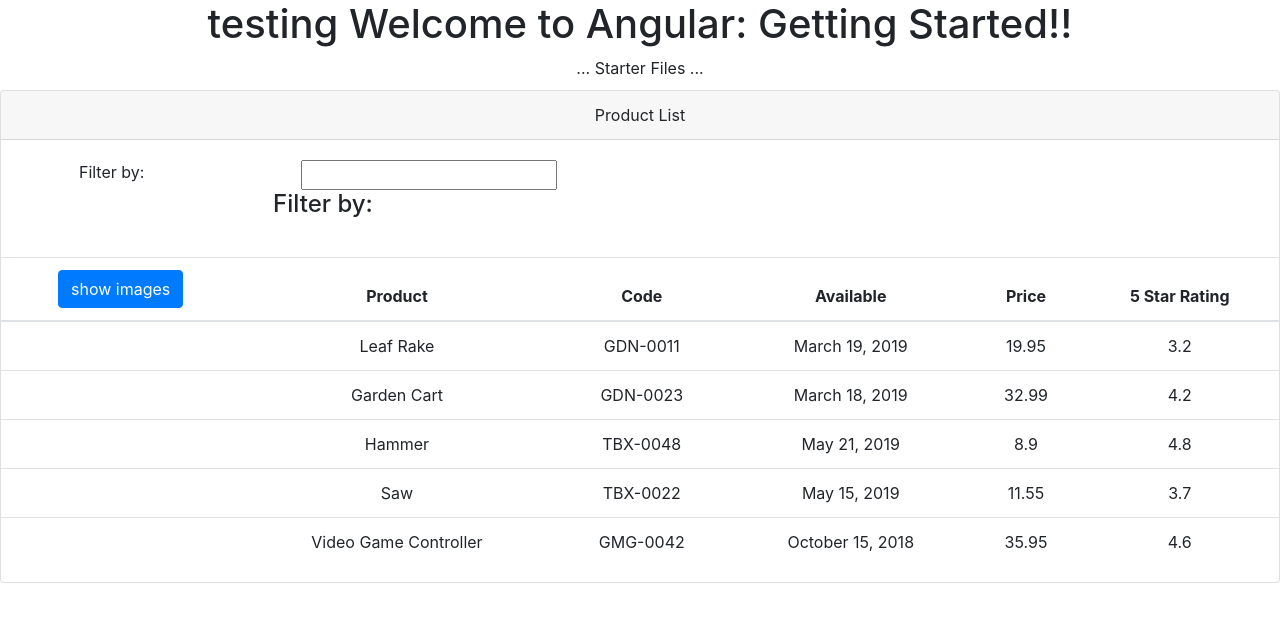
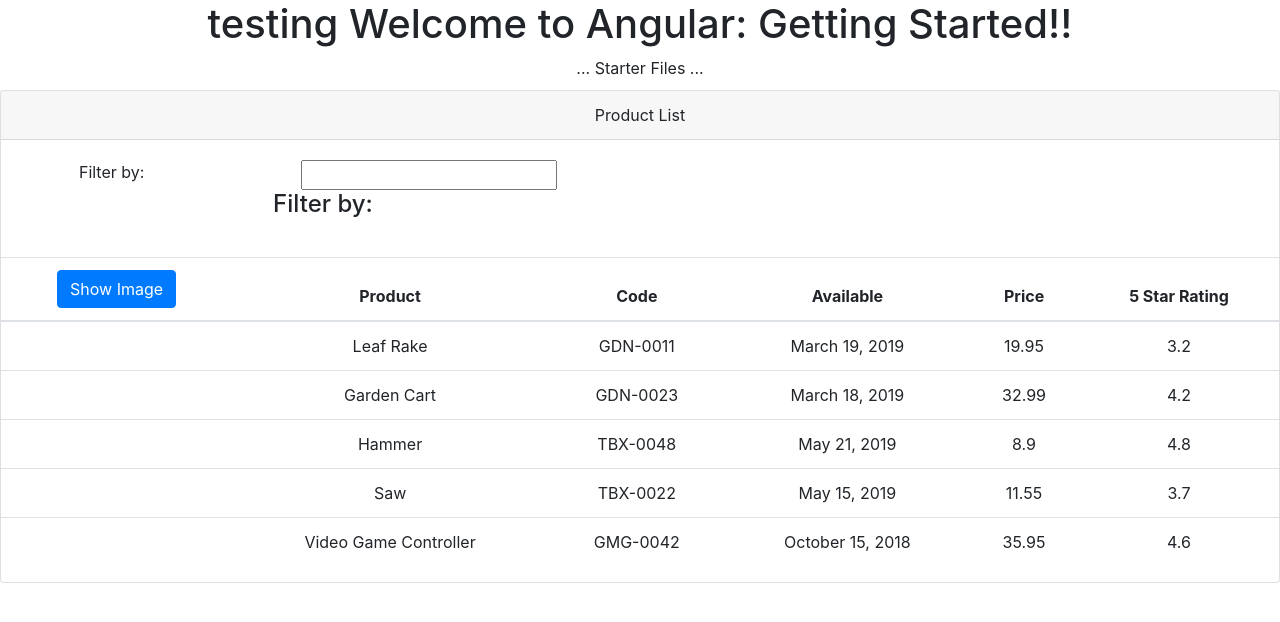
Before and after one commit to pcastellanos/AngularTraining, an Angular app in the folder Angular-GettingStarted/APM/: page / in a window 1280 px wide. Shown: the top 622 px of the page. Built offline with nearby package versions, Linux system fonts and the light colour scheme.

Commit message:
add event to show/hide images

```diff
--- a/Angular-GettingStarted/APM/src/app/products/product-list.component.html
+++ b/Angular-GettingStarted/APM/src/app/products/product-list.component.html
@@ -21,7 +21,8 @@
             <thead>
                 <tr>
                     <th>
-                        <button class="btn btn-primary">show images</button>
+                        <button class="btn btn-primary"
+                        (click)='toggleImage()'>{{showImage?'Hide':'Show'}} Image</button>
                     </th>
                     <th>Product</th>
                     <th>Code</th>
@@ -32,7 +33,11 @@
             </thead>
             <tbody>
                 <tr *ngFor='let product of products'>
-                    <td></td>
+                    <td> <img *ngIf='showImage'
+                            [src]='product.imageUrl'
+                            [title]='product.productName'
+                            [style.width.px]='imageWidth'
+                            [style.margin.px]='imageMargin'/></td>
                     <td>{{ product.productName }}</td>
                     <td>{{ product.productCode }}</td>
                     <td>{{ product.releaseDate }}</td>
--- a/Angular-GettingStarted/APM/src/app/products/product-list.component.ts
+++ b/Angular-GettingStarted/APM/src/app/products/product-list.component.ts
@@ -6,6 +6,9 @@
 })
 export class ProductListComponent{
     pageTitle: string = 'Product List';
+    imageWidth: number = 50;
+    imageMargin: number = 2;
+    showImage: boolean =false;
     products: any[] = [
         {
           "productId": 1,
@@ -59,4 +62,7 @@
         }
       ];
 
+    toggleImage():void{
+        this.showImage =!this.showImage;
+    }
 }
```
